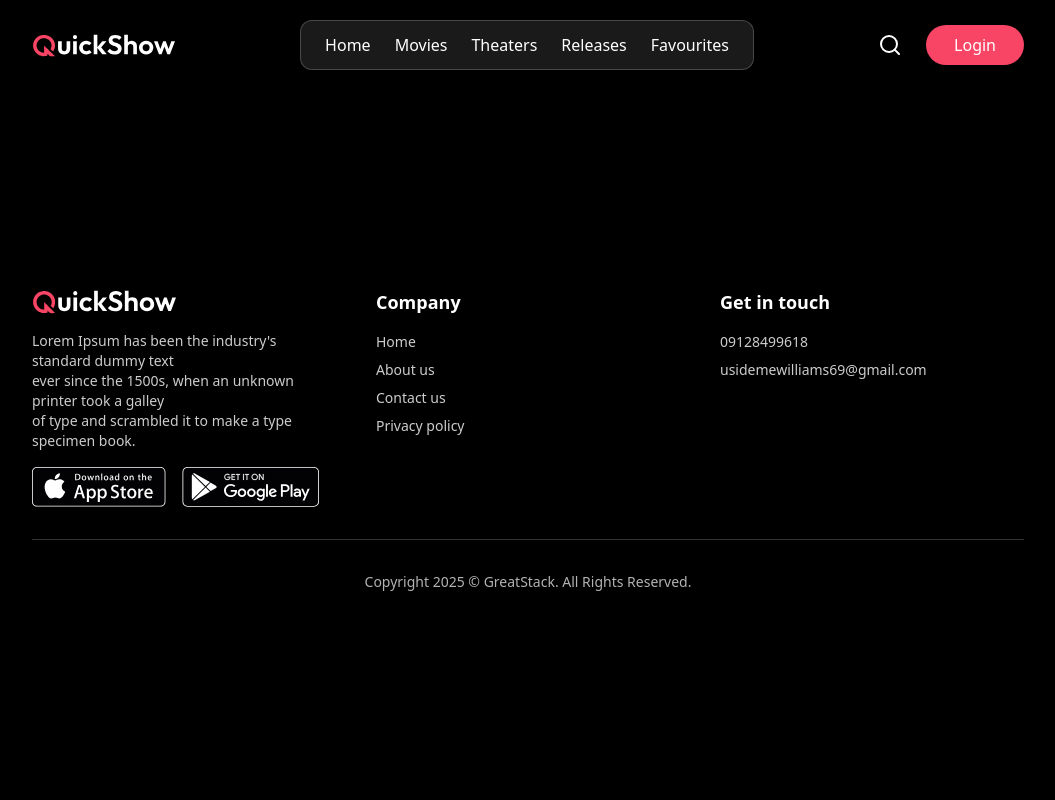
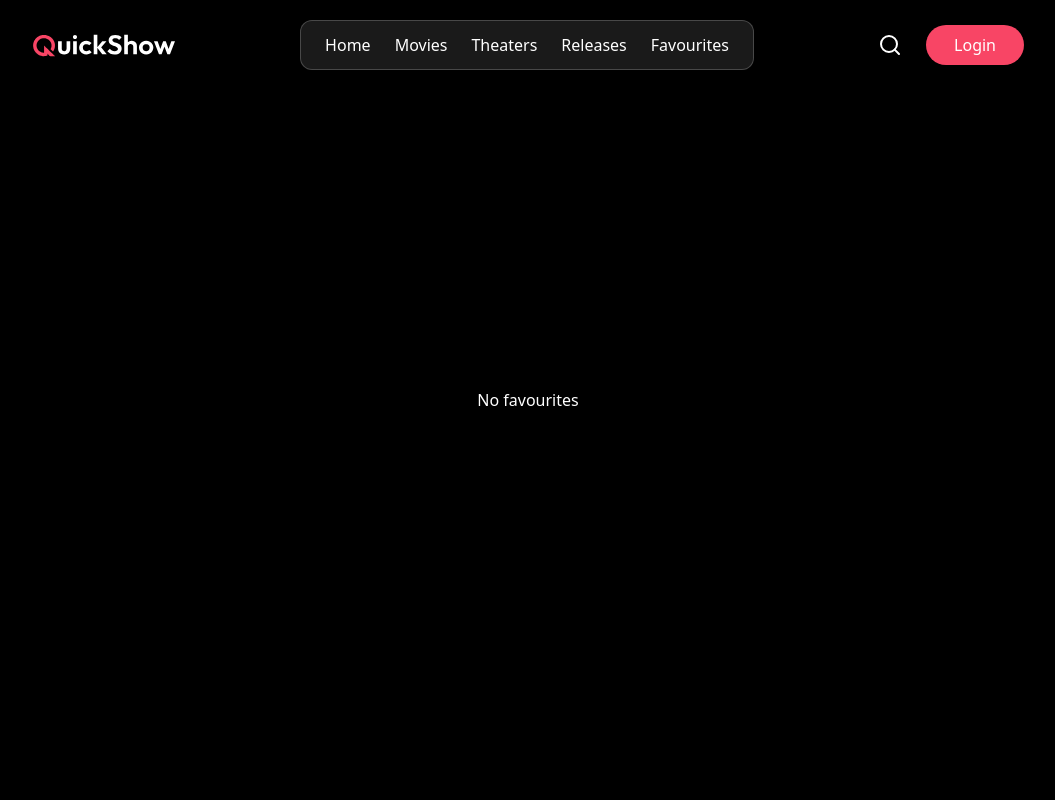
Before and after one commit to Vader-9/Nova-movies, a React (Vite) app: page /favourites in a window 1280 px wide. Shown: the top 800 px of the page, without its empty margins (112-1167 px from the left). Built offline with nearby package versions, Linux system fonts and the light colour scheme.

Commit message:
favourites redone

```diff
--- a/src/Componepts/Nav.jsx
+++ b/src/Componepts/Nav.jsx
@@ -9,7 +9,7 @@ function Nav() {
   return (
     <>
       {/* NAVBAR */}
-      <nav className="fixed top-0 left-0 z-40 w-full flex items-center justify-between px-6 md:px-16 lg:px-36 py-5 ">
+      <nav className="fixed top-0 left-0 z-40 w-full  flex items-center justify-between px-6 md:px-16 lg:px-36 py-5 ">
 
         {/* Logo */}
         <Link to="/" className="flex-shrink-0">
--- a/src/Pages/Favourites.jsx
+++ b/src/Pages/Favourites.jsx
@@ -1,14 +1,22 @@
 import React from 'react'
 import { Star, X } from 'lucide-react'
 
-function Favourites({ favourites, setFavorites }) {
+function Favourites({ favourites, setFavourites }) {
 
     console.log(favourites)
 
     const removeFromFavourites = (id) => {
 
-            setFavorites((prev) => prev.filter((film) => film.id !== id));
+            setFavourites((prev) => prev.filter((film) => film.id !== id));
 
+    }
+
+    if(favourites.length === 0){
+        return(
+            <div className='h-screen d flex justify-center items-center'>
+                <p className='text-white'>No favourites</p>
+            </div>
+        )
     }
 
     return (
```
